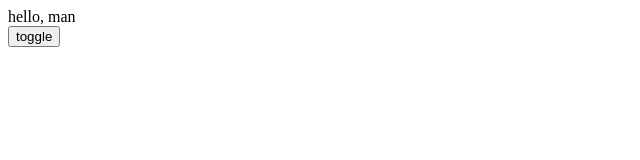
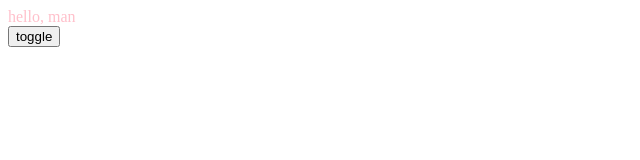
Before and after one commit to Fordkuiyang/learning-jianshu, a React (Create React App) app in the folder jianshu/: page / in a window 1280 px wide. Shown: the top 160 px of the page, without its empty margins (0-640 px from the left). Built offline with nearby package versions, Linux system fonts and the light colour scheme.

Commit message:
complete react transition group learning

```diff
--- a/jianshu/src/App.js
+++ b/jianshu/src/App.js
@@ -17,7 +17,14 @@ class App extends Component {
   render() {
     return (
       <Fragment>
-        <CSSTransition in={this.state.show}>
+        <CSSTransition
+          in={this.state.show}
+          timeout={1000}
+          classNames="fade"
+          unmountOnExit
+          appear={true}
+          onEnter={(ele) => (ele.style.color = "pink")}
+        >
           <div>hello, man</div>
         </CSSTransition>
         <button onClick={this.handleToggle}>toggle</button>
--- a/jianshu/src/style.css
+++ b/jianshu/src/style.css
@@ -1,37 +1,24 @@
-.show {
-  animation: show-item 2s ease-in forwards;
+.fade-enter,
+.fade-appear {
+  opacity: 0;
+}
+.fade-enter-active,
+.fade-appear-active {
+  opacity: 1;
+  transition: opacity 1s ease-in;
+}
+.fade-enter-done,
+.fade-appear-done {
+  opacity: 1;
 }
 
-.hide {
-  animation: hide-item 2s ease-in forwards;
+.fade-exit {
+  opacity: 1;
 }
-
-@keyframes show-item {
-  0% {
-    opacity: 0;
-    color: red;
-  }
-  50% {
-    opacity: 0.5;
-    color: green;
-  }
-  100% {
-    opacity: 1;
-    color: bule;
-  }
+.fade-exit-active {
+  opacity: 0;
+  transition: opacity 1s ease-in;
 }
-
-@keyframes hide-item {
-  0% {
-    opacity: 1;
-    color: red;
-  }
-  50% {
-    opacity: 0.5;
-    color: green;
-  }
-  100% {
-    opacity: 0;
-    color: bule;
-  }
+.fade-exit-done {
+  opacity: 0;
 }
```
